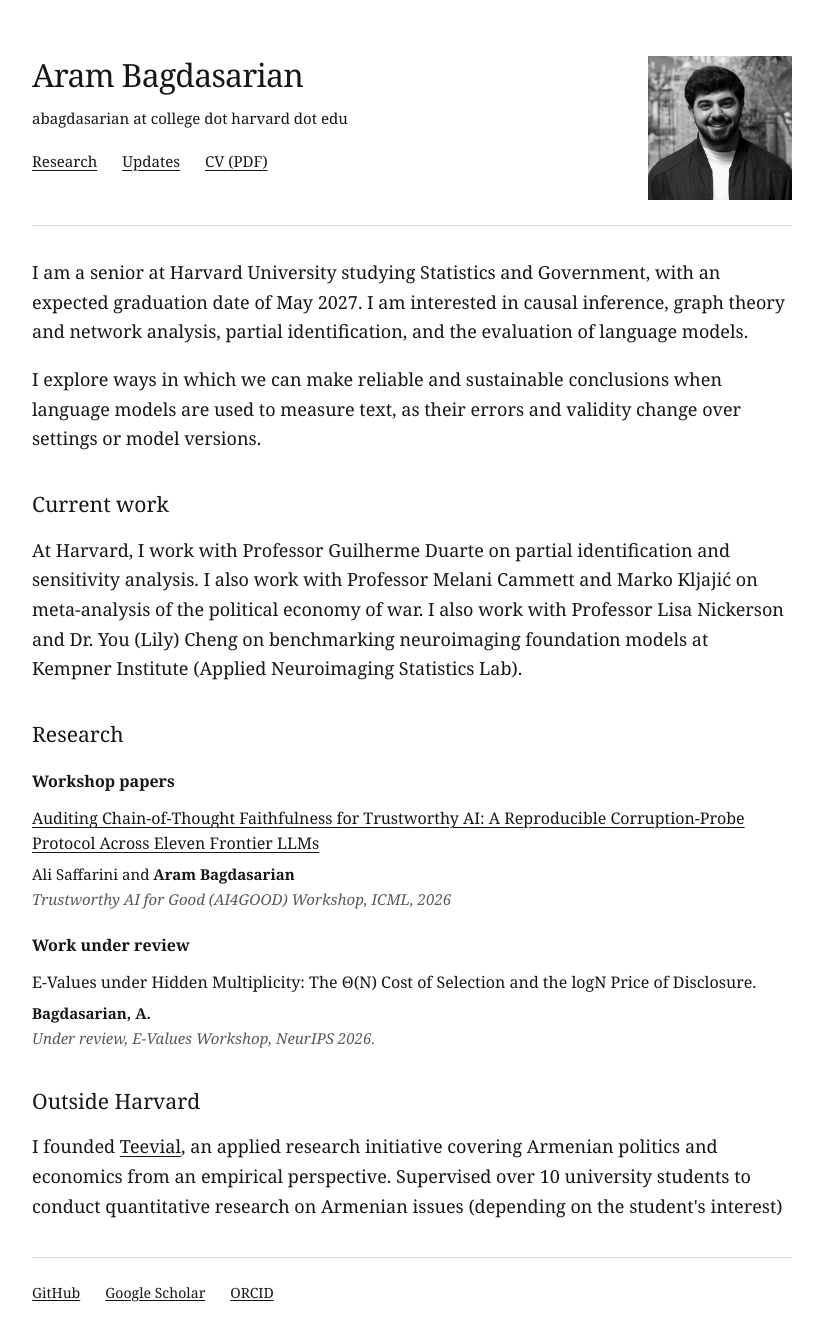
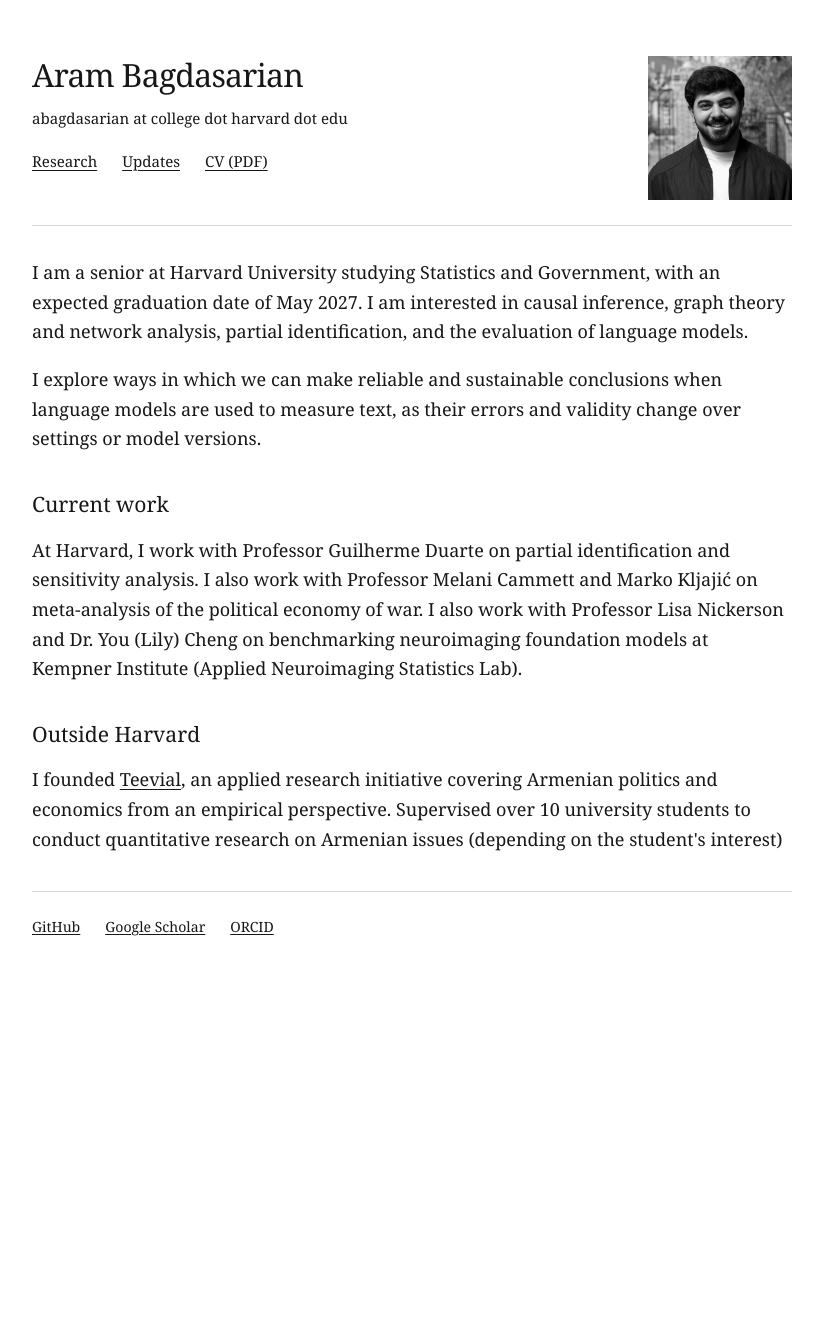
Before and after one commit to arambagdasarian/arambagdasarian.github.io, a Jekyll site: the page built from index.html, in a window 1280 px wide. Shown: the whole page, without its empty margins (228-1051 px from the left). Built offline with Jekyll 4.4.1, drawn with Linux system fonts in a browser that asks for light colours; after the commit the page ends 978 px from its top, so only the background shows below that.

Commit message:
Move research listings to a dedicated page

```diff
--- a/_layouts/default.html
+++ b/_layouts/default.html
@@ -29,7 +29,7 @@
       {% endif %}
       <p class="contact-email">abagdasarian at college dot harvard dot edu</p>
       <nav aria-label="Main navigation">
-        <a href="{{ '/' | relative_url }}#research">Research</a>
+        <a href="{{ '/research/' | relative_url }}"{% if page.url == '/research/' %} aria-current="page"{% endif %}>Research</a>
         <a href="{{ '/updates/' | relative_url }}"{% if page.url == '/updates/' %} aria-current="page"{% endif %}>Updates</a>
         <a href="{{ site.cv_path | relative_url }}">CV (PDF)</a>
       </nav>
--- a/assets/style.css
+++ b/assets/style.css
@@ -40,7 +40,7 @@
 .subheading { font-size: 1rem; margin: 24px 0 14px; font-weight: 700; }
 .research-list { list-style: none; padding: 0; margin: 0; }
 .research-list li { margin: 0 0 23px; }
-.research-list h4 { font-size: 1rem; font-weight: 400; line-height: 1.55; margin: 0 0 6px; }
+.research-list h3 { font-size: 1rem; font-weight: 400; line-height: 1.55; margin: 0 0 6px; }
 .research-list p { margin: 0; font-size: .94rem; }
 .research-venue { color: var(--muted); font-style: italic; }
 .update-list { list-style: none; padding: 0; margin: 20px 0 0; }
--- a/index.html
+++ b/index.html
@@ -9,36 +9,6 @@
 <section id="current-work" aria-labelledby="current-work-heading">
   <h2 id="current-work-heading">Current work</h2>
   <p>At Harvard, I work with Professor Guilherme Duarte on partial identification and sensitivity analysis. I also work with Professor Melani Cammett and Marko Kljajić on meta-analysis of the political economy of war. I also work with Professor Lisa Nickerson and Dr. You (Lily) Cheng on benchmarking neuroimaging foundation models at Kempner Institute (Applied Neuroimaging Statistics Lab).</p>
-</section>
-
-<section id="research" aria-labelledby="research-heading">
-  <h2 id="research-heading">Research</h2>
-  {% assign workshop_papers = site.data.research | where_exp: "paper", "paper.status != 'under_review'" %}
-  {% if workshop_papers.size > 0 %}
-  <h3 class="subheading">Workshop papers</h3>
-  <ul class="research-list">
-    {% for paper in workshop_papers %}
-    <li>
-      <h4><a href="{{ paper.url }}">{{ paper.title | escape }}</a></h4>
-      <p>{{ paper.authors | escape | replace: "Aram Bagdasarian", "<strong>Aram Bagdasarian</strong>" }}</p>
-      <p class="research-venue">{{ paper.venue | escape }}, {{ paper.year }}</p>
-    </li>
-    {% endfor %}
-  </ul>
-  {% endif %}
-  {% assign under_review_papers = site.data.research | where: "status", "under_review" %}
-  {% if under_review_papers.size > 0 %}
-  <h3 class="subheading">Work under review</h3>
-  <ul class="research-list">
-    {% for paper in under_review_papers %}
-    <li>
-      <h4>{% if paper.url %}<a href="{{ paper.url }}">{{ paper.title | escape }}</a>{% else %}{{ paper.title | escape }}{% endif %}</h4>
-      <p>{{ paper.authors | escape | replace: "Aram Bagdasarian", "<strong>Aram Bagdasarian</strong>" | replace: "Bagdasarian, A.", "<strong>Bagdasarian, A.</strong>" }}</p>
-      <p class="research-venue">Under review, {{ paper.venue | escape }} {{ paper.year }}.</p>
-    </li>
-    {% endfor %}
-  </ul>
-  {% endif %}
 </section>
 
 {% if site.posts.size > 0 %}
```
Also changed, not shown: research/index.html (added, +33 -0 lines), README.md.
